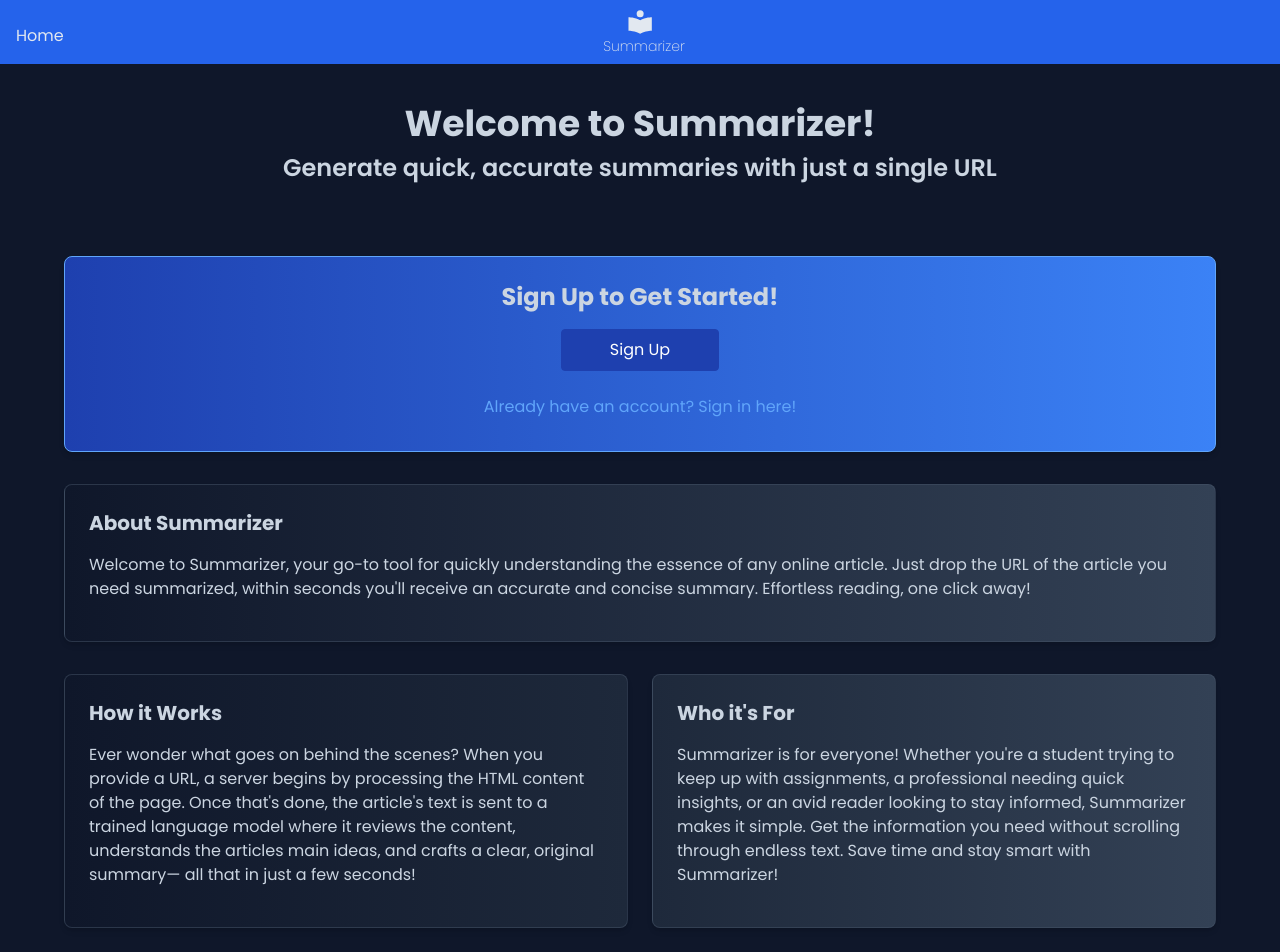
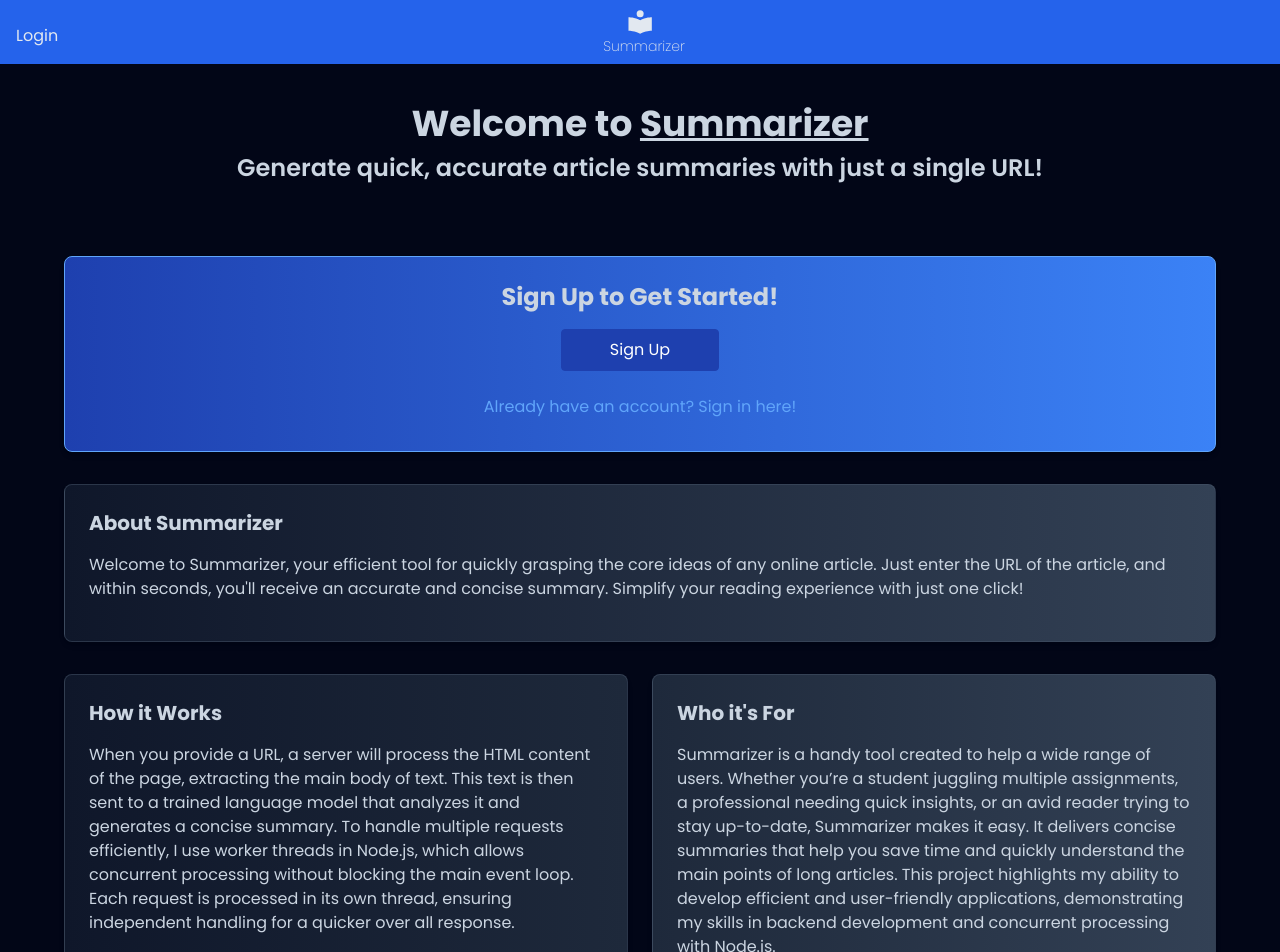
Before and after one commit to kolby-k/Summarizer-client, a React (Vite) app: page / in a window 1280 px wide. Shown: the top 952 px of the page. Built offline with nearby package versions, Linux system fonts and the light colour scheme.

Commit message:
add note for initalizing of server on first request, and improve error handling

```diff
--- a/src/App.jsx
+++ b/src/App.jsx
@@ -16,7 +16,7 @@ function App() {
       <BookmarkProvider>
         <SummaryProvider>
           <Router>
-            <div className="bg-slate-900 font-main text-slate-300 min-h-screen min-w-screen">
+            <div className="bg-slate-950 font-main text-slate-300 min-h-screen min-w-screen">
               <Banner />
               <main className="container mx-auto p-4">
                 <Routes>
--- a/src/components/Banner.jsx
+++ b/src/components/Banner.jsx
@@ -15,19 +15,25 @@ const Banner = () => {
     navigate("/");
   };
 
+  console.log(location);
+
   return (
     <nav className="bg-blue-600 p-4 text-slate-200 sticky top-0">
       <div className="flex justify-between items-centermb-2">
         {/* Left aligned items */}
         <div className="mt-2">
-          {!user ? (
+          {location.pathname !== "/" ? (
             <Link to="/" className="hover:underline">
               Home
             </Link>
-          ) : (
+          ) : user ? (
             <button onClick={handleLogout} className="hover:underline">
               Logout
             </button>
+          ) : (
+            <Link to="/sign-in">
+              <button className="hover:underline">Login</button>
+            </Link>
           )}
         </div>
 
--- a/src/components/SummaryInput.jsx
+++ b/src/components/SummaryInput.jsx
@@ -26,15 +26,23 @@ const SummaryInput = ({ onSuccess }) => {
       );
 
       if (!response.ok) {
+        const data = await response.json();
+
+        if (data.error === "Could not extract main article content") {
+          throw new Error(
+            "Sorry, the website you requested has prevented our tool from processing a summary. Please try again with a different website."
+          );
+        }
         throw new Error("Network response was not ok");
       }
 
       const data = await response.json();
+
       data.url = inputValue;
       onSuccess(data);
       setInputValue("");
     } catch (error) {
-      setError("Error in fetching summary: " + error.message);
+      setError("Error generating summary: " + error.message);
     } finally {
       setLoading(false);
     }
@@ -64,7 +72,9 @@ const SummaryInput = ({ onSuccess }) => {
         </button>
       </form>
       {loading && <LoadingSpinner />}
-      {error && <p className="text-red-500 mt-2">{error}</p>}
+      {error && (
+        <p className="text-red-500 mt-6 text-lg text-center">{error}</p>
+      )}
     </div>
   );
 };
--- a/src/pages/Home.jsx
+++ b/src/pages/Home.jsx
@@ -22,39 +22,44 @@ const SignUpSignIn = () => (
 );
 
 const AboutSummarizer = () => (
-  <section className="bg-gradient-to-r from-slate-900 to-slate-700 border-[0.5px] border-slate-600/50 p-6 rounded-lg shadow-md mb-8">
+  <section className="bg-gradient-to-r from-slate-900 to-slate-700 border-[0.5px] border-slate-600/50 p-6 rounded-lg shadow-md mb-8 cursor-default hover:scale-105 duration-300">
     <h3 className="text-xl font-bold mb-4">About Summarizer</h3>
     <p className="mb-4">
-      Welcome to Summarizer, your go-to tool for quickly understanding the
-      essence of any online article. Just drop the URL of the article you need
-      summarized, within seconds you'll receive an accurate and concise summary.
-      Effortless reading, one click away!
+      Welcome to Summarizer, your efficient tool for quickly grasping the core
+      ideas of any online article. Just enter the URL of the article, and within
+      seconds, you'll receive an accurate and concise summary. Simplify your
+      reading experience with just one click!
     </p>
   </section>
 );
 
 const HowItWorks = () => (
-  <section className="bg-gradient-to-r from-slate-900 to-slate-800 border-[0.5px] border-slate-600/50 p-6 rounded-lg shadow-md mb-8 cursor-pointer  hover:scale-110 duration-300">
+  <section className="bg-gradient-to-r from-slate-900 to-slate-800 border-[0.5px] border-slate-600/50 p-6 rounded-lg shadow-md mb-8 cursor-default  hover:scale-105 duration-300">
     <h3 className="text-xl font-bold mb-4">How it Works</h3>
     <p className="mb-4">
-      Ever wonder what goes on behind the scenes? When you provide a URL, a
-      server begins by processing the HTML content of the page. Once that's
-      done, the article's text is sent to a trained language model where it
-      reviews the content, understands the articles main ideas, and crafts a
-      clear, original summary— all that in just a few seconds!
+      When you provide a URL, a server will process the HTML content of the
+      page, extracting the main body of text. This text is then sent to a
+      trained language model that analyzes it and generates a concise summary.
+      To handle multiple requests efficiently, I use worker threads in Node.js,
+      which allows concurrent processing without blocking the main event loop.
+      Each request is processed in its own thread, ensuring independent handling
+      for a quicker over all response.
     </p>
   </section>
 );
 
 const WhoItsFor = () => (
-  <section className="bg-gradient-to-r from-slate-800 to-slate-700 border-[0.5px] border-slate-600/50 p-6 rounded-lg shadow-md mb-8 cursor-pointer hover:scale-110 duration-300">
+  <section className="bg-gradient-to-r from-slate-800 to-slate-700 border-[0.5px] border-slate-600/50 p-6 rounded-lg shadow-md mb-8 cursor-default hover:scale-105 duration-300">
     <h3 className="text-xl font-bold mb-4">Who it's For</h3>
     <p className="mb-4">
-      Summarizer is for everyone! Whether you're a student trying to keep up
-      with assignments, a professional needing quick insights, or an avid reader
-      looking to stay informed, Summarizer makes it simple. Get the information
-      you need without scrolling through endless text. Save time and stay smart
-      with Summarizer!
+      Summarizer is a handy tool created to help a wide range of users. Whether
+      you’re a student juggling multiple assignments, a professional needing
+      quick insights, or an avid reader trying to stay up-to-date, Summarizer
+      makes it easy. It delivers concise summaries that help you save time and
+      quickly understand the main points of long articles. This project
+      highlights my ability to develop efficient and user-friendly applications,
+      demonstrating my skills in backend development and concurrent processing
+      with Node.js.
     </p>
   </section>
 );
@@ -63,9 +68,11 @@ const Home = () => {
   return (
     <div className="p-6 rounded-xl h-full flex gap-10 flex-col items-center">
       <header className="text-center mb-4">
-        <h1 className="text-4xl font-bold mb-2">Welcome to Summarizer!</h1>
+        <h1 className="text-4xl font-bold mb-2">
+          Welcome to <span className="underline">Summarizer</span>
+        </h1>
         <h2 className="text-2xl font-semibold mb-4">
-          Generate quick, accurate summaries with just a single URL
+          Generate quick, accurate article summaries with just a single URL!
         </h2>
       </header>
 
--- a/src/pages/SummaryPage.jsx
+++ b/src/pages/SummaryPage.jsx
@@ -40,7 +40,7 @@ const SummaryPage = () => {
         Summarize Website Articles
       </h1>
       <SummaryInput onSuccess={handleSummaryResponse} />
-      {summary && (
+      {summary ? (
         <div className="flex flex-col items-center justify-center mt-8 border-t border-zinc-600 pt-8">
           <p className="text-center text-2xl font-semibold mb-4">
             Current Summary
@@ -54,6 +54,22 @@ const SummaryPage = () => {
             toggleDetailsModal={() => handleDetailsModal(summary)}
           />
         </div>
+      ) : (
+        <div>
+          <p className="mt-32 text-center">
+            Please note that the server is hosted on a free instance of{" "}
+            <a
+              className="underline text-blue-400"
+              href="https://docs.render.com/web-services"
+              target="_blank"
+            >
+              Renders web service
+            </a>
+            . As a result, it may take up to 60 seconds to initialize the
+            server. Therefore, your first request could take significantly
+            longer, possibly up to 1-2 minutes.
+          </p>
+        </div>
       )}
       {selectedArticle && (
         <DetailsModal article={selectedArticle} onClose={closeModal} />
```
